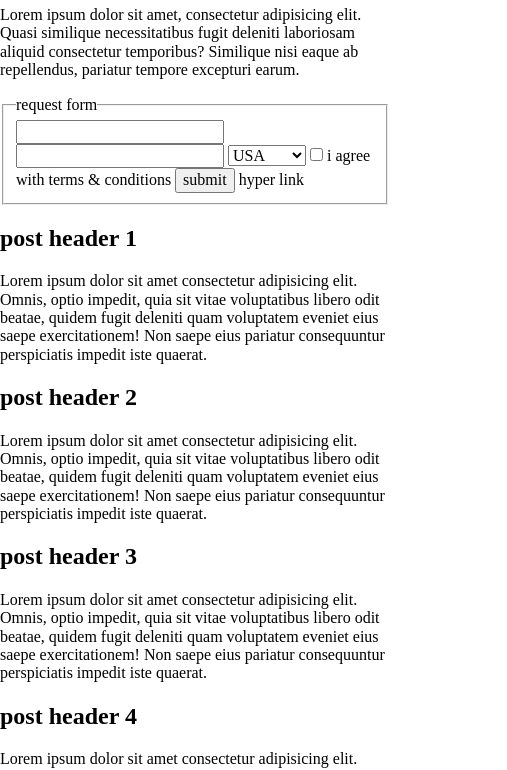
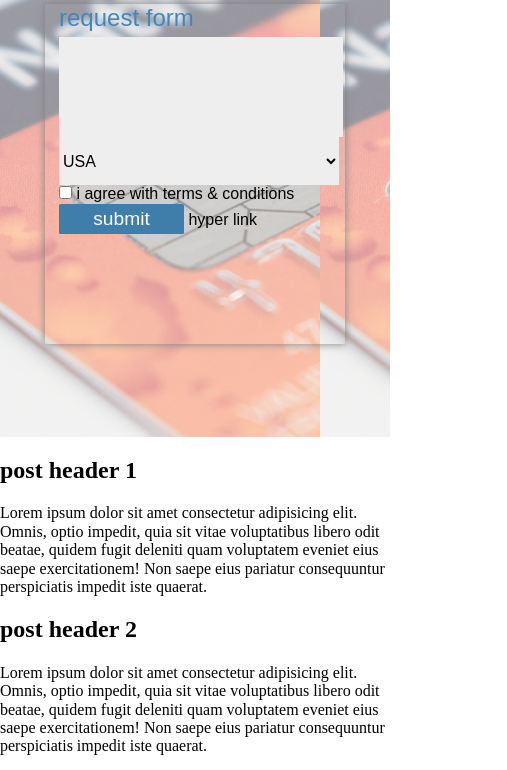
Before and after one commit to Vlad-K-Dev/TestTask, a website: page src/index.html in a window 390 px wide. Shown: the part 218-988 px from the top of the page, 507 px wide, since content can reach past the window. Drawn offline with Linux system fonts and the light colour scheme; files whose address does not match are found by name.

Commit message:
Layout commit

```diff
--- a/src/index.html
+++ b/src/index.html
@@ -3,7 +3,7 @@
 <head>
     <meta name="viewport" content="initial-scale=1, minimum-scale=1, width=device-width">
     <link rel="stylesheet" href="styles/normolize.css">
-    <link rel="stylesheet" href="../build/style/index.css">
+    <link rel="stylesheet" href="build/styles/index.css">
     <meta charset="UTF-8">
     <title>Title</title>
 </head>
@@ -18,14 +18,14 @@
                     <legend>request form</legend>
                     <input type="text" name="email" value="">
                     <input type="text" name="name"  value="" >
-                    <select name="" id="">Select you country
+                    <select name="select_country" id="" >Select you country
                         <option value="USA">USA</option>
                         <option value="Germani">Germani</option>
                         <option value="England">England</option>
                         <option value="Russia">Russia</option>
                     </select>
                     <input type="checkbox" name="agree" value="true"> i agree with terms & conditions
-                    <input type="submit" value="submit">
+                    <input type="submit" value="submit" name="submit_btn">
                     <span class="formHyperLink">hyper link</span>
                 </fieldset>
             </form>
--- a/src/styles/style.scss
+++ b/src/styles/style.scss
@@ -1,4 +1,6 @@
 $font: Arial, Regular;
+$text_color: #4287ba;
+$form_inputs: #eeeeee;
 $head_element_width: 18.75rem;
 
   @media (max-width: 599px) {
@@ -7,49 +9,72 @@ $head_element_width: 18.75rem;
       flex-direction: column;
 
     }
-    head{
+    header{
       font-family: $font;
       height: 40.9375rem;
       width: 100%;
-      background: url("../images/header_bg.png");
+      background-image: url("images/header_bg.jpg");
       display: flex;
-        h1{
+      flex-flow: column;
+    }
+        .head__title{
+          width: $head_element_width;
+
+        }
+
+        .head__text{
           width: $head_element_width;
         }
 
-        p{
-          width: $head_element_width;
+        .wrapper__form{
+          display: flex;
+          flex-flow: row wrap;
+          justify-content: center;
         }
 
         form{
           width: $head_element_width;
           height:21.25rem;
+          border-radius: .1rem;
+          box-shadow: 0px 0px 8px 0px grey;
 
             fieldset{
               border:none
+            }
+
+            legend{
+              color: $text_color;
+              font-size: 1.5rem;
+            }
+
+            input[name="name"],input[name="email"], select[name="select_country"]{
+              width: 17.5rem;
+              height: 3rem;
+              border: none;
+              background-color: $form_inputs;
+            }
+
+            input[name="submit_btn"]{
+              width: 7.8125rem;
+              height: 1.875rem;
+              font-size: 1.2rem;
+              border: none;
+              border-radius: .1rem;
+              color: #fff;
+              background-color: #3f7dab;
             }
         }
     }
 
 
 
+  // @media (min-width: 600px) {  }
 
 
+  // @media (min-width: 900px) {  }
 
 
+  // @media (min-width: 1200px) {  }
 
 
-
-  }
-
-
-  @media (min-width: 600px) {  }
-
-
-  @media (min-width: 900px) {  }
-
-
-  @media (min-width: 1200px) {  }
-
-
-  @media (min-width: 1800px) {  }
+  // @media (min-width: 1800px) {  }
```
Also changed, not shown: build/style/index.css (deleted), src/build/styles/index.css, src/images/header_bg.jpg (added), 2 other files.
